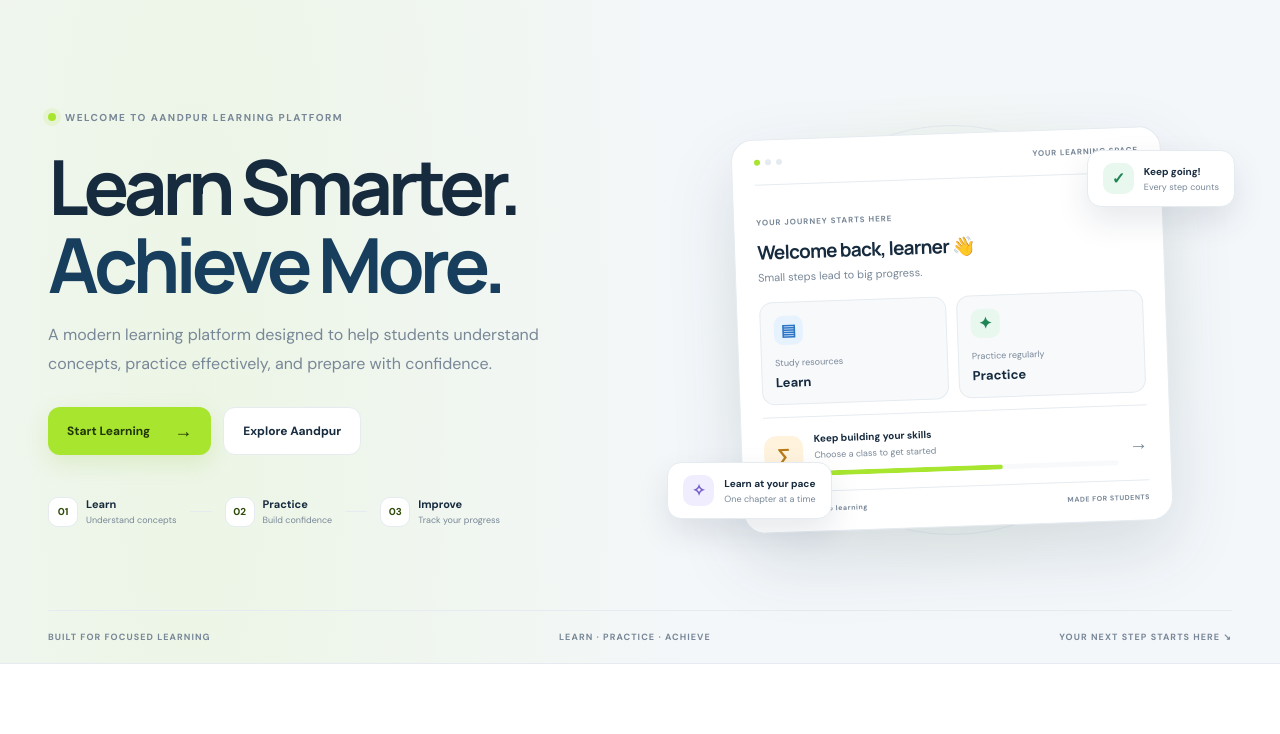
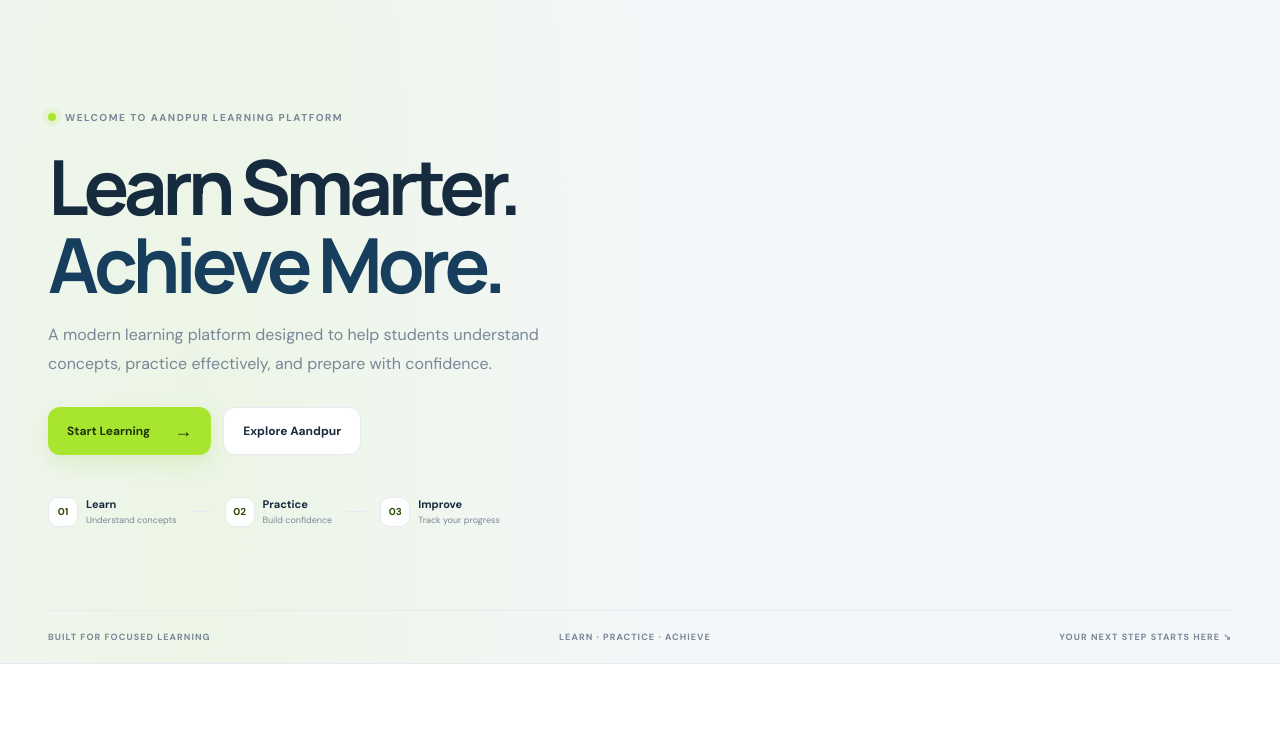
Before and after one commit to Syntax-sage-bit/aandpur-V2, a plain HTML site: page index.html in a window 1280 px wide. Shown: the part 66-800 px from the top of the page. Drawn offline with nearby package versions, Linux system fonts and the light colour scheme.

Commit message:
revome dashboard

```diff
--- a/index.html
+++ b/index.html
@@ -129,91 +129,7 @@
 
         </div>
 
-        <!-- DASHBOARD PREVIEW -->
-        <div class="home-hero-visual" aria-label="Illustration of a learning dashboard">
 
-          <div class="home-visual-glow"></div>
-
-          <div class="home-float home-float-top">
-            <span class="home-float-icon">✓</span>
-
-            <span>
-              <b>Keep going!</b>
-              <small>Every step counts</small>
-            </span>
-          </div>
-
-          <div class="home-dashboard-preview">
-
-            <div class="home-preview-top">
-              <div>
-                <span class="home-preview-dot"></span>
-                <span class="home-preview-dot"></span>
-                <span class="home-preview-dot"></span>
-              </div>
-
-              <span>YOUR LEARNING SPACE</span>
-            </div>
-
-            <div class="home-preview-welcome">
-              <small>YOUR JOURNEY STARTS HERE</small>
-              <h3>Welcome back, learner 👋</h3>
-              <p>Small steps lead to big progress.</p>
-            </div>
-
-            <div class="home-preview-stats">
-
-              <div>
-                <span class="home-mini-icon blue">▤</span>
-                <small>Study resources</small>
-                <b>Learn</b>
-              </div>
-
-              <div>
-                <span class="home-mini-icon green">✦</span>
-                <small>Practice regularly</small>
-                <b>Practice</b>
-              </div>
-
-            </div>
-
-            <div class="home-preview-course">
-
-              <div class="home-course-icon">∑</div>
-
-              <div class="home-course-info">
-                <b>Keep building your skills</b>
-                <small>Choose a class to get started</small>
-
-                <div class="home-progress">
-                  <span></span>
-                </div>
-              </div>
-
-              <span class="home-course-arrow">→</span>
-
-            </div>
-
-            <div class="home-preview-bottom">
-              <span>✦ A clear path to learning</span>
-              <span>MADE FOR STUDENTS</span>
-            </div>
-
-          </div>
-
-          <div class="home-float home-float-bottom">
-            <span class="home-float-icon purple">✧</span>
-
-            <span>
-              <b>Learn at your pace</b>
-              <small>One chapter at a time</small>
-            </span>
-          </div>
-
-          <div class="home-orbit home-orbit-one"></div>
-          <div class="home-orbit home-orbit-two"></div>
-
-        </div>
 
       </div>
 
```
